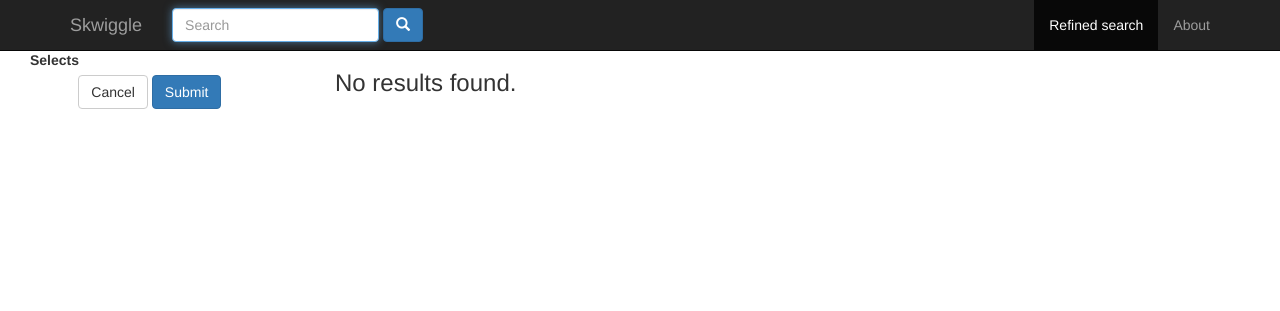
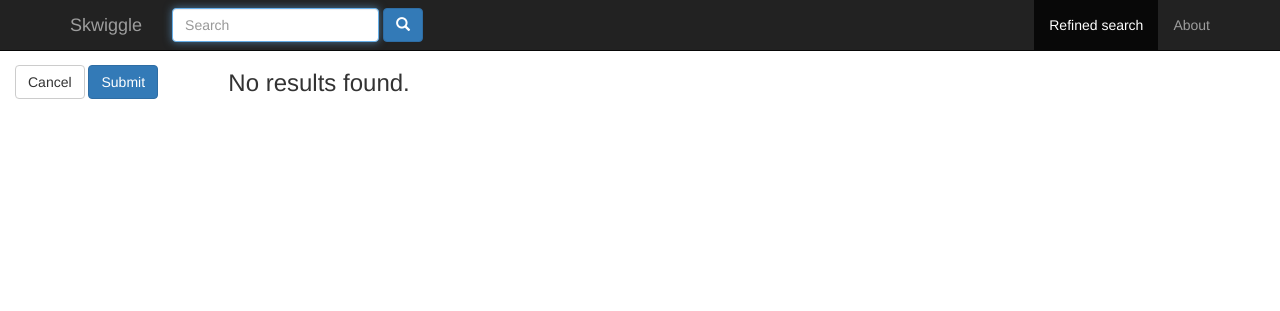
Before and after one commit to merada/ir-skwiggle, a Flask app: template client-server/templates/search.html in a window 1280 px wide. Shown: the top 311 px of the page. Run offline with Flask 2, Linux system fonts and the light colour scheme; the template is opened without the code that fills it, so the values that code supplies are empty; some libraries are stand-ins or nearby versions.

Commit message:
Changes formatting on search.html

```diff
--- a/client-server/templates/search.html
+++ b/client-server/templates/search.html
@@ -2,35 +2,21 @@
 {% block title %}Search{% endblock %}
 
 {% block content %}
-  <div class="container col-lg-3">
+  <div class="container col-lg-2">
     <div class="form-group">
-      <label for="select" class="col-lg-2 control-label">Selects</label>
-      <div class="col-lg-10">
-
-        {% for facetfield in response.facet_counts['facet_fields'] %}
-
-          {{ facetfield }}
-          <select class="form-control" id="select">
-
+      {% for facetfield in response.facet_counts['facet_fields'] %}
+        {{ facetfield }}
+        <select class="form-control" id="select">
           {% for element in response.facet_counts['facet_fields'][facetfield] %}
-
             <option>{{ element }}</option>
-
           {% endfor %}
-
          </select>
-
          <br>
-
-        {% endfor %}
-
-      </div>
+      {% endfor %}
     </div>
     <div class="form-group">
-      <div class="col-lg-10 col-lg-offset-2">
         <button class="btn btn-default">Cancel</button>
         <button type="submit" class="btn btn-primary">Submit</button>
-      </div>
     </div>
   </fieldset>
 </form>
```
Also changed, not shown: client-server/server.py (+0 -8 lines).
